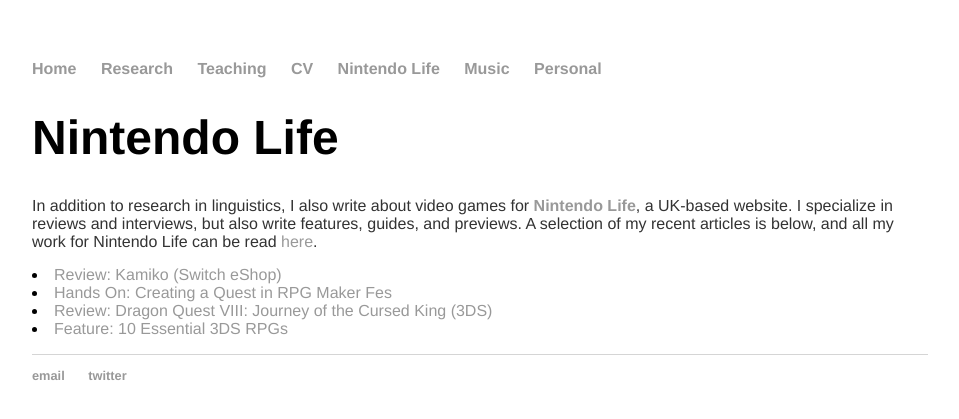
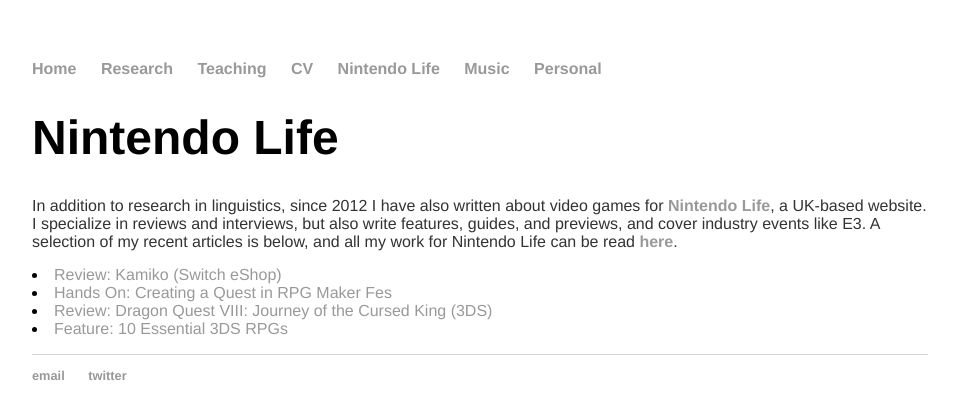
Before and after one commit to morgansleeper/morgansleeper.github.io, a Jekyll site: the page built from nintendolife/index.html, in a window 1280 px wide. Shown: the top 419 px of the page, without its empty margins (160-1119 px from the left). Built offline with Jekyll 4.4.1, drawn with Linux system fonts in a browser that asks for light colours.

Commit message:
Update index.html

```diff
--- a/nintendolife/index.html
+++ b/nintendolife/index.html
@@ -3,10 +3,11 @@
 title: Morgan Sleeper | Nintendo Life
 ---
 <h1>Nintendo Life</h1>
-<p>In addition to research in linguistics, I also write about video games for <a href = http://www.nintendolife.com><b>Nintendo Life</b></a>,
-  a UK-based website. I specialize in reviews and interviews, but also write features, guides, and previews.
+<p>In addition to research in linguistics, since 2012 I have also written about video games for <a href = http://www.nintendolife.com><b>Nintendo Life</b></a>,
+  a UK-based website. I specialize in reviews and interviews, but also write features, guides, and previews, and cover industry events
+  like E3.
   A selection of my recent articles is below, and all my work for Nintendo Life can be read
-  <a href = http://www.nintendolife.com/staff/morgan-sleeper>here</a>.<p>
+  <a href = http://www.nintendolife.com/staff/morgan-sleeper><b>here</b></a>.<p>
 <p>
   <li><a href = http://www.nintendolife.com/reviews/switch-eshop/kamiko>Review: Kamiko (Switch eShop)</a></li>
   <li><a href = http://www.nintendolife.com/news/2017/02/hands_on_creating_a_quest_in_rpg_maker_fes>Hands On: Creating a Quest in RPG Maker Fes</a></li>
```
